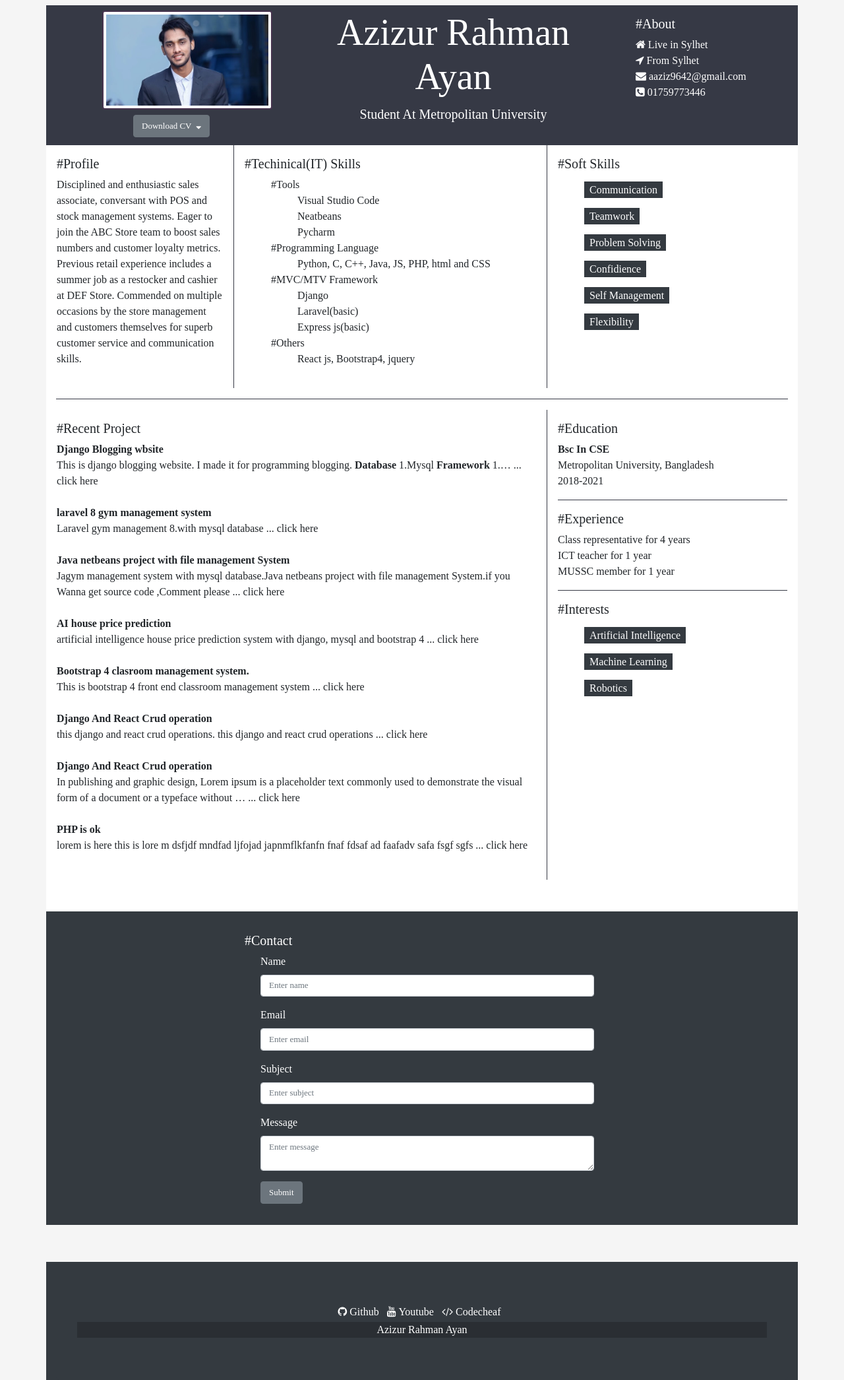
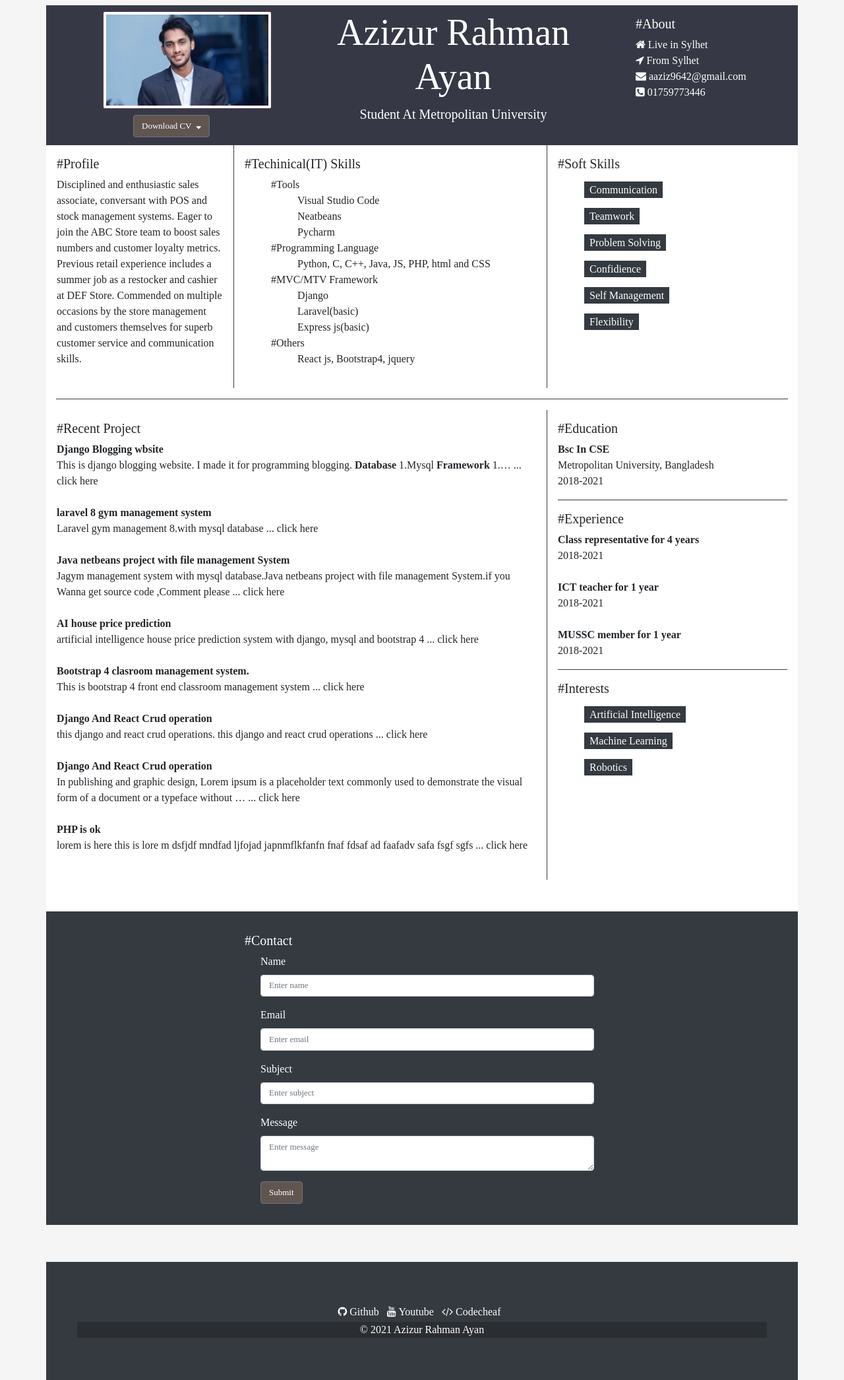
Before and after one commit to ayanchyaziz123/my-protfolio-website, a Django app: page / in a window 1280 px wide. Shown: the part 40-2131 px from the top of the page at 66% size. Run offline with Django 3.2, Linux system fonts and the light colour scheme; data comes from the database, SQL or seed files in the repository; some libraries are stand-ins or nearby versions; some web fonts are replaced.

Commit message:
completed

```diff
--- a/ayanProtfolio/static/css/style.css
+++ b/ayanProtfolio/static/css/style.css
@@ -25,6 +25,17 @@
 .btn{
     font-size: 13px !important;
 }
+.btn-secondary{
+    background-color: #615550;
+    color: #fff !important;
+}
+
+.btn-secondary:hover{
+    background-color: #3a312d;
+    transition-duration: 0.9s;
+}
+
+
 
 @media screen and (min-width: 992px) {
 .vl {
--- a/ayanProtfolio/templates/base.html
+++ b/ayanProtfolio/templates/base.html
@@ -222,9 +222,16 @@
 <hr>
 
 <h5>#Experience</h5>
-<span>Class representative for 4 years</span><br>
-<span class="mt-2">ICT teacher for 1 year</span><br>
-<span class="mt-2">MUSSC member for 1 year</span><br>
+<span><b>Class representative for 4 years</b></span><br>
+<span>2018-2021</span>
+<br>
+<br>
+<span class="mt-2"><b>ICT teacher for 1 year</b></span><br>
+<span>2018-2021</span>
+<br>
+<br>
+<span class="mt-2"><b>MUSSC member for 1 year</b></span><br>
+<span>2018-2021</span>
 
 
 <hr>
@@ -334,7 +341,7 @@
 <a href="https://github.com/ayanchyaziz123"><i class="fa fa-code pb-2 text-white mr-2 " aria-hidden="true"> Codecheaf</i></a>
 </div>
    <div class="text-center " style="background-color: rgba(0, 0, 0, 0.2);">
-    Azizur Rahman Ayan
+    &#169; 2021 Azizur Rahman Ayan
   </div>
 
 </footer>
```
